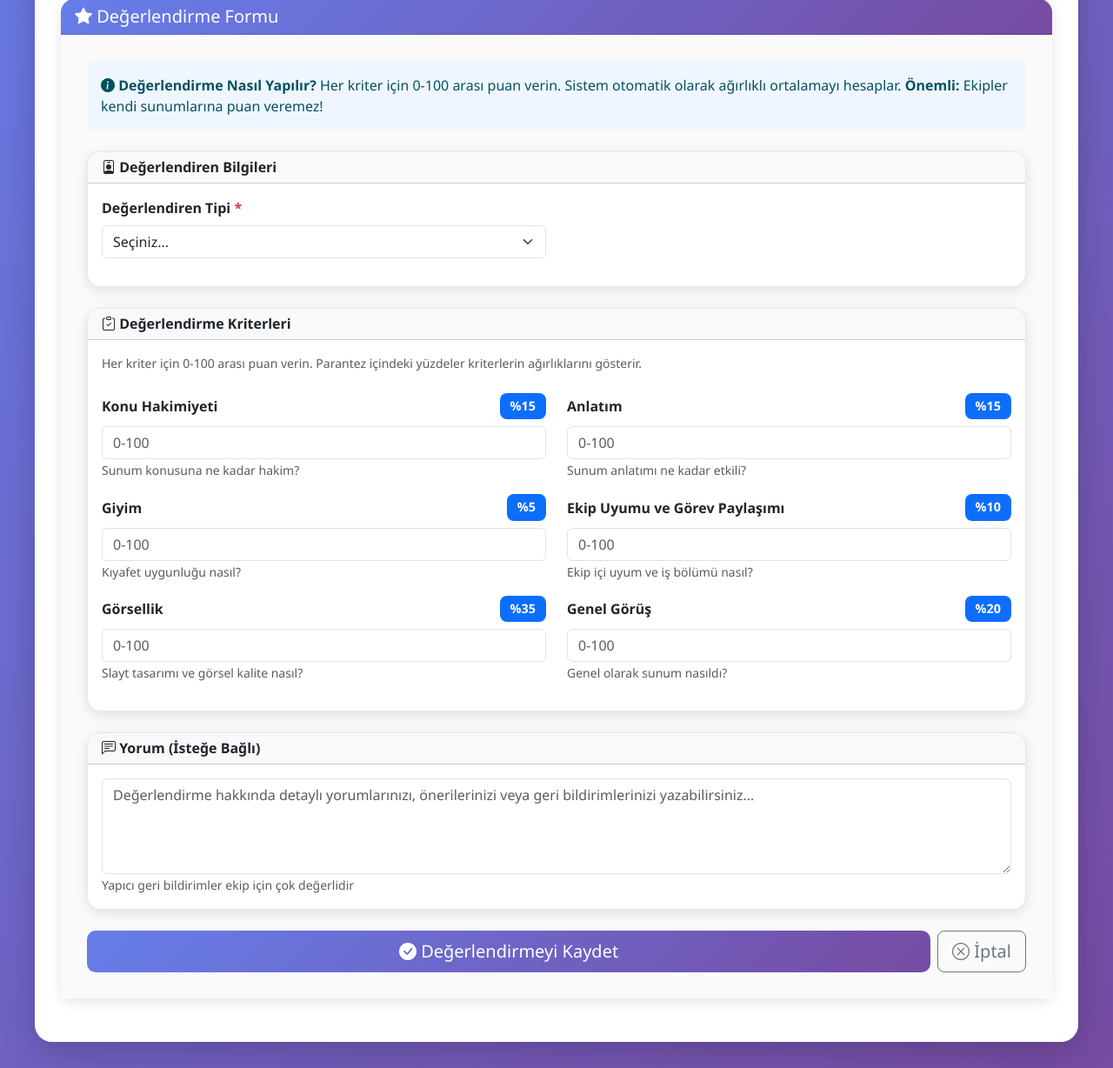
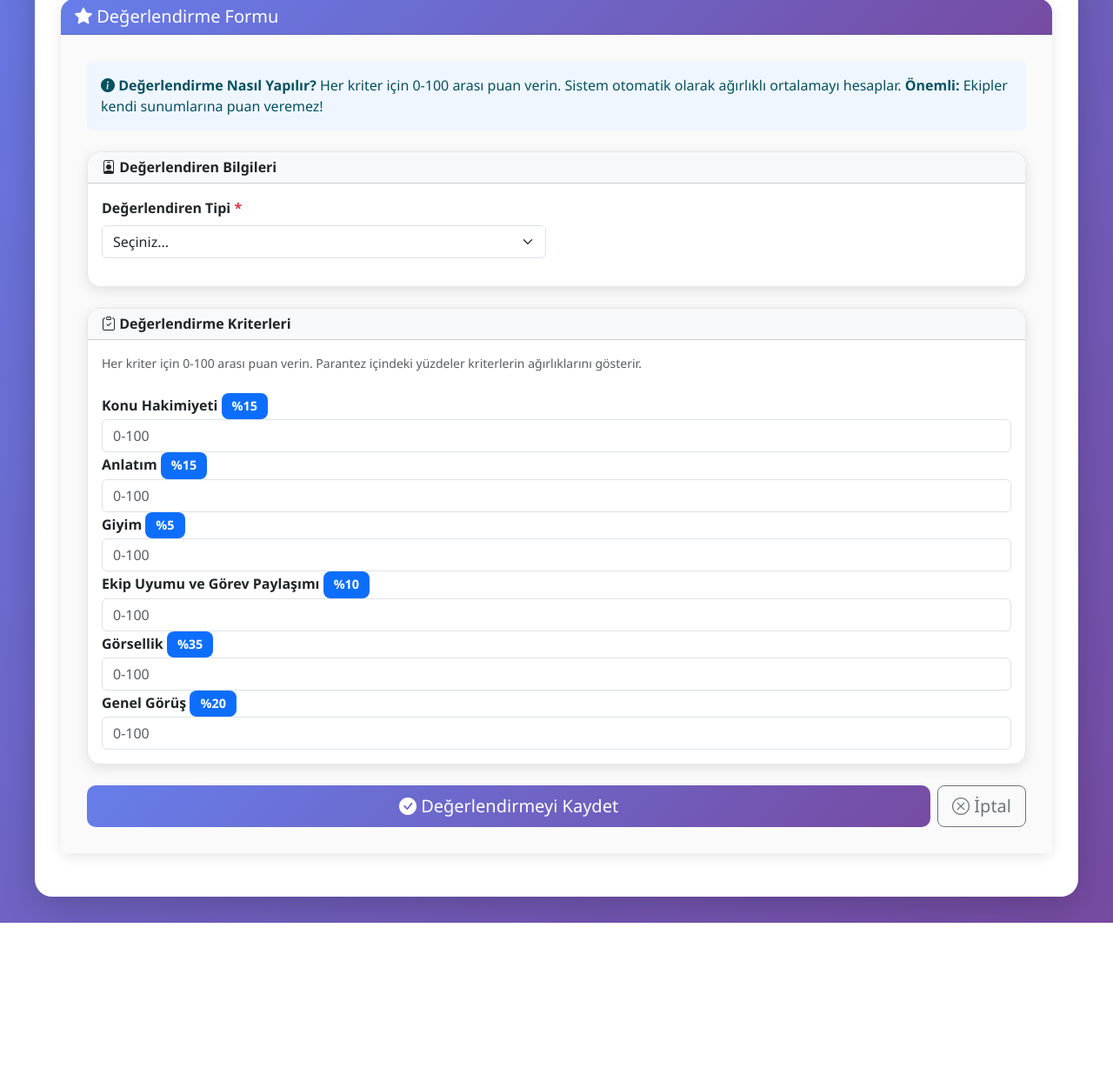
Before and after one commit to EngindalgaMaku/python-nesne-tabanl-dev, a Flask app: page /sunum/1/degerlendirme in a window 1280 px wide. Shown: the part 351-1579 px from the top of the page at 87% size. After the commit the page ends 1412 px from the top, so only its background shows below. Run offline with Flask 3, Linux system fonts and the light colour scheme.

Commit message:
Simplify evaluation criteria UI

```diff
--- a/templates/degerlendirme_yap.html
+++ b/templates/degerlendirme_yap.html
@@ -95,98 +95,55 @@
                         Her kriter için 0-100 arası puan verin. Parantez içindeki yüzdeler kriterlerin ağırlıklarını gösterir.
                     </p>
 
-                    <div class="row">
-                        <div class="col-md-6 mb-3">
-                            <div class="kriter-card">
-                                <label class="d-flex justify-content-between align-items-center mb-2">
-                                    <span class="fw-bold">Konu Hakimiyeti</span>
-                                    <span class="badge bg-primary">%15</span>
-                                </label>
-                                <input type="number" class="form-control kriter-input"
-                                       name="konu_hakimiyeti" min="0" max="100" step="0.1"
-                                       placeholder="0-100" required>
-                                <small class="text-muted">Sunum konusuna ne kadar hakim?</small>
+                    <div class="kriter-list">
+                        <div class="kriter-row">
+                            <div class="kriter-title">
+                                <span class="fw-bold">Konu Hakimiyeti</span>
+                                <span class="badge bg-primary">%15</span>
                             </div>
+                            <input type="number" class="form-control kriter-input" name="konu_hakimiyeti" min="0" max="100" step="0.1" placeholder="0-100" required>
                         </div>
 
-                        <div class="col-md-6 mb-3">
-                            <div class="kriter-card">
-                                <label class="d-flex justify-content-between align-items-center mb-2">
-                                    <span class="fw-bold">Anlatım</span>
-                                    <span class="badge bg-primary">%15</span>
-                                </label>
-                                <input type="number" class="form-control kriter-input"
-                                       name="anlatim" min="0" max="100" step="0.1"
-                                       placeholder="0-100" required>
-                                <small class="text-muted">Sunum anlatımı ne kadar etkili?</small>
+                        <div class="kriter-row">
+                            <div class="kriter-title">
+                                <span class="fw-bold">Anlatım</span>
+                                <span class="badge bg-primary">%15</span>
                             </div>
+                            <input type="number" class="form-control kriter-input" name="anlatim" min="0" max="100" step="0.1" placeholder="0-100" required>
                         </div>
 
-                        <div class="col-md-6 mb-3">
-                            <div class="kriter-card">
-                                <label class="d-flex justify-content-between align-items-center mb-2">
-                                    <span class="fw-bold">Giyim</span>
-                                    <span class="badge bg-primary">%5</span>
-                                </label>
-                                <input type="number" class="form-control kriter-input"
-                                       name="giyim" min="0" max="100" step="0.1"
-                                       placeholder="0-100" required>
-                                <small class="text-muted">Kıyafet uygunluğu nasıl?</small>
+                        <div class="kriter-row">
+                            <div class="kriter-title">
+                                <span class="fw-bold">Giyim</span>
+                                <span class="badge bg-primary">%5</span>
                             </div>
+                            <input type="number" class="form-control kriter-input" name="giyim" min="0" max="100" step="0.1" placeholder="0-100" required>
                         </div>
 
-                        <div class="col-md-6 mb-3">
-                            <div class="kriter-card">
-                                <label class="d-flex justify-content-between align-items-center mb-2">
-                                    <span class="fw-bold">Ekip Uyumu ve Görev Paylaşımı</span>
-                                    <span class="badge bg-primary">%10</span>
-                                </label>
-                                <input type="number" class="form-control kriter-input"
-                                       name="ekip_uyumu" min="0" max="100" step="0.1"
-                                       placeholder="0-100" required>
-                                <small class="text-muted">Ekip içi uyum ve iş bölümü nasıl?</small>
+                        <div class="kriter-row">
+                            <div class="kriter-title">
+                                <span class="fw-bold">Ekip Uyumu ve Görev Paylaşımı</span>
+                                <span class="badge bg-primary">%10</span>
                             </div>
+                            <input type="number" class="form-control kriter-input" name="ekip_uyumu" min="0" max="100" step="0.1" placeholder="0-100" required>
                         </div>
 
-                        <div class="col-md-6 mb-3">
-                            <div class="kriter-card">
-                                <label class="d-flex justify-content-between align-items-center mb-2">
-                                    <span class="fw-bold">Görsellik</span>
-                                    <span class="badge bg-primary">%35</span>
-                                </label>
-                                <input type="number" class="form-control kriter-input"
-                                       name="gorsellik" min="0" max="100" step="0.1"
-                                       placeholder="0-100" required>
-                                <small class="text-muted">Slayt tasarımı ve görsel kalite nasıl?</small>
+                        <div class="kriter-row">
+                            <div class="kriter-title">
+                                <span class="fw-bold">Görsellik</span>
+                                <span class="badge bg-primary">%35</span>
                             </div>
+                            <input type="number" class="form-control kriter-input" name="gorsellik" min="0" max="100" step="0.1" placeholder="0-100" required>
                         </div>
 
-                        <div class="col-md-6 mb-3">
-                            <div class="kriter-card">
-                                <label class="d-flex justify-content-between align-items-center mb-2">
-                                    <span class="fw-bold">Genel Görüş</span>
-                                    <span class="badge bg-primary">%20</span>
-                                </label>
-                                <input type="number" class="form-control kriter-input"
-                                       name="genel_gorus" min="0" max="100" step="0.1"
-                                       placeholder="0-100" required>
-                                <small class="text-muted">Genel olarak sunum nasıldı?</small>
+                        <div class="kriter-row mb-0">
+                            <div class="kriter-title">
+                                <span class="fw-bold">Genel Görüş</span>
+                                <span class="badge bg-primary">%20</span>
                             </div>
+                            <input type="number" class="form-control kriter-input" name="genel_gorus" min="0" max="100" step="0.1" placeholder="0-100" required>
                         </div>
                     </div>
-                </div>
-            </div>
-
-            <div class="card mb-4" style="border: 1px solid #e5e7eb;">
-                <div class="card-header bg-light">
-                    <h6 class="mb-0 fw-bold">
-                        <i class="bi bi-chat-left-text"></i> Yorum (İsteğe Bağlı)
-                    </h6>
-                </div>
-                <div class="card-body">
-                    <textarea class="form-control" name="yorum" rows="4"
-                              placeholder="Değerlendirme hakkında detaylı yorumlarınızı, önerilerinizi veya geri bildirimlerinizi yazabilirsiniz..."></textarea>
-                    <small class="text-muted">Yapıcı geri bildirimler ekip için çok değerlidir</small>
                 </div>
             </div>
 
@@ -206,25 +163,35 @@
 
 {% block extra_css %}
 <style>
-    .kriter-card {
+    .kriter-list {
+        display: flex;
+        flex-direction: column;
+        gap: 10px;
+    }
+
+    .kriter-row {
+        display: grid;
+        grid-template-columns: 1fr 160px;
+        gap: 12px;
+        align-items: center;
         background: #f9fafb;
         border: 1px solid #e5e7eb;
-        border-radius: 8px;
-        padding: 15px;
-        margin-bottom: 15px;
+        border-radius: 10px;
+        padding: 10px 12px;
     }
 
-    .kriter-card label {
-        font-weight: 500;
-        color: #374151;
-        margin-bottom: 8px;
-        font-size: 0.9rem;
+    .kriter-title {
+        display: flex;
+        align-items: center;
+        justify-content: space-between;
+        gap: 10px;
+        min-width: 0;
     }
 
     .kriter-input {
         border: 1px solid #d1d5db;
         border-radius: 8px;
-        padding: 10px;
+        padding: 8px 10px;
         font-size: 0.95rem;
         transition: all 0.2s;
     }
@@ -233,15 +200,6 @@
         border-color: #667eea;
         box-shadow: 0 0 0 3px rgba(102, 126, 234, 0.1);
         outline: none;
-    }
-
-    .kriter-badge {
-        background: #667eea;
-        color: white;
-        padding: 4px 8px;
-        border-radius: 4px;
-        font-size: 0.75rem;
-        font-weight: 500;
     }
 
     .select-enhanced {
@@ -255,6 +213,12 @@
         border-color: #667eea;
         box-shadow: 0 0 0 3px rgba(102, 126, 234, 0.1);
         outline: none;
+    }
+
+    @media (max-width: 576px) {
+        .kriter-row {
+            grid-template-columns: 1fr;
+        }
     }
 </style>
 {% endblock %}
```
